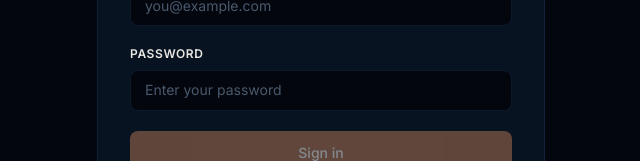
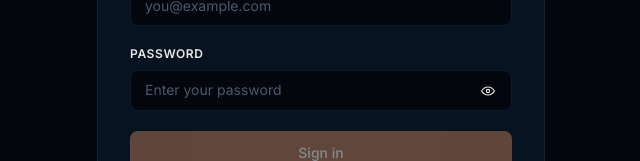
Before and after one commit to aaliya1719/Odyssey, a React (Vite) app: page /auth in a window 1280 px wide. Shown: the part 291-452 px from the top of the page, without its empty margins (319-959 px from the left). Built offline with nearby package versions, Linux system fonts and the light colour scheme; a web font is replaced by a local one.

Commit message:
"Password added"

```diff
--- a/src/pages/Auth.tsx
+++ b/src/pages/Auth.tsx
@@ -6,6 +6,7 @@ export default function Auth() {
   const { isAuthenticated, loading: authLoading, signUp, signInWithPassword, signInWithGoogle } = useAuth();
   const [email,        setEmail]        = useState('');
   const [password,     setPassword]     = useState('');
+  const [showPassword, setShowPassword] = useState(false);
   const [authMode,     setAuthMode]     = useState<'signin' | 'signup'>('signin');
   const [isSubmitting, setIsSubmitting] = useState(false);
   const [isGoogleSubmitting, setIsGoogleSubmitting] = useState(false);
@@ -206,18 +207,39 @@ export default function Auth() {
               >
                 Password
               </label>
+              <div className="relative">
                 <input
                   id="password"
-                type="password"
+                  type={showPassword ? 'text' : 'password'}
                   required
                   minLength={6}
                   value={password}
                   onChange={(e) => setPassword(e.target.value)}
                   placeholder="Enter your password"
                   disabled={isSubmitting}
-                className="app-input w-full"
+                  className="app-input w-full pr-11"
                   autoComplete={authMode === 'signup' ? 'new-password' : 'current-password'}
                 />
+                <button
+                  type="button"
+                  onClick={() => setShowPassword(current => !current)}
+                  aria-label={showPassword ? 'Hide password' : 'Show password'}
+                  title={showPassword ? 'Hide password' : 'Show password'}
+                  className="absolute right-2 top-1/2 -translate-y-1/2 w-8 h-8 inline-flex items-center justify-center rounded-md cursor-pointer border-none bg-transparent"
+                  style={{ color: 'var(--color-app-text-muted)' }}
+                >
+                  {showPassword ? (
+                    <svg className="w-4 h-4" viewBox="0 0 24 24" fill="none" stroke="currentColor" strokeWidth={1.7} aria-hidden="true">
+                      <path strokeLinecap="round" strokeLinejoin="round" d="M3 3l18 18M10.58 10.58a2 2 0 0 0 2.83 2.83M9.88 4.24A10.76 10.76 0 0 1 12 4c5.05 0 8.4 4.5 9.5 6.2a3.36 3.36 0 0 1 0 3.6 18.4 18.4 0 0 1-2.1 2.53M6.23 6.23C4.45 7.43 3.1 9.12 2.5 10.2a3.36 3.36 0 0 0 0 3.6C3.6 15.5 6.95 20 12 20c1.61 0 3.05-.43 4.3-1.1" />
+                    </svg>
+                  ) : (
+                    <svg className="w-4 h-4" viewBox="0 0 24 24" fill="none" stroke="currentColor" strokeWidth={1.7} aria-hidden="true">
+                      <path strokeLinecap="round" strokeLinejoin="round" d="M2.5 12s3.35-6 9.5-6 9.5 6 9.5 6-3.35 6-9.5 6-9.5-6-9.5-6Z" />
+                      <circle cx="12" cy="12" r="2.5" />
+                    </svg>
+                  )}
+                </button>
+              </div>
             </div>
 
             <button
```
Lines whose indentation alone changed are shown as unchanged.
